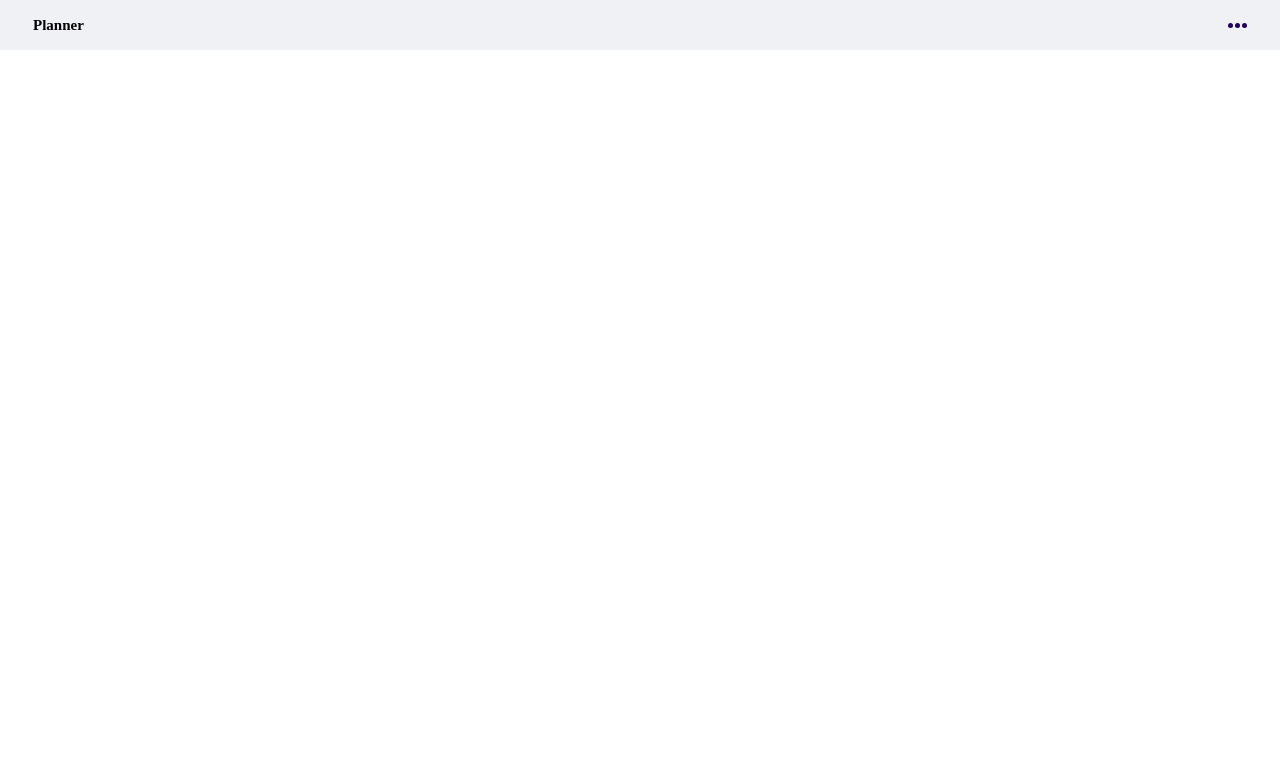
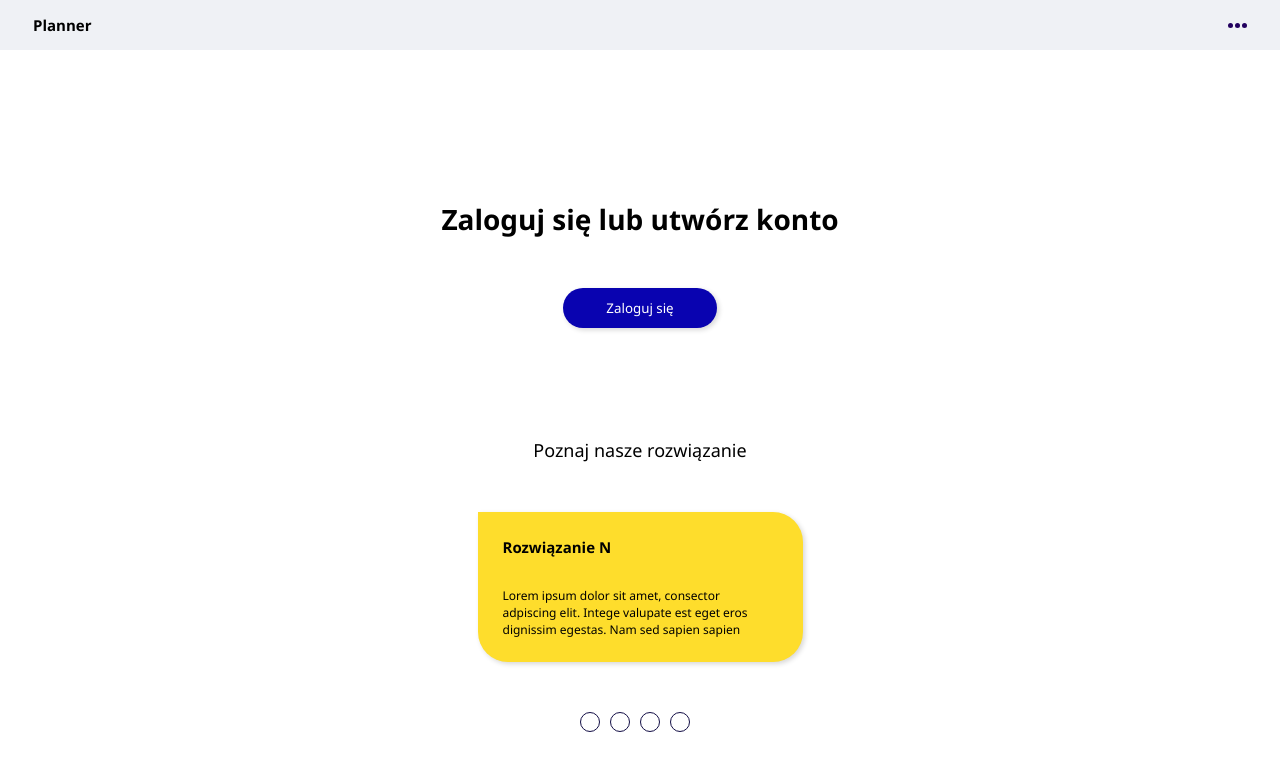
Before and after one commit to Bartlomiej95/Planner2-frontend, a React (Create React App) app: page / in a window 1280 px wide. Shown: the top 770 px of the page. Built offline with nearby package versions, Linux system fonts and the light colour scheme.

Commit message:
Added Banner section to homepage

```diff
--- a/src/components/Button/Button.ts
+++ b/src/components/Button/Button.ts
@@ -2,10 +2,11 @@ import styled from 'styled-components';
 
 
 export const PrimaryBtn = styled.button`
+    display: block;
     width: ${({ theme }) => theme.PrimaryBtn.mobileWidth};
     height: ${({ theme }) => theme.PrimaryBtn.mobileHeight};
     background-color: ${({ theme }) => theme.PrimaryBtn.buttonsPrimaryBcgColor};
-    border-radius: ${({ theme }) => theme.PrimaryBtn.buttonsBorderRadius};
+    border-radius: ${({ theme }) => theme.buttonsBorderRadius};
     color: ${({ theme }) => theme.PrimaryBtn.buttonsPrimaryColor};
     cursor: pointer;
     outline: none;
@@ -15,10 +16,11 @@ export const PrimaryBtn = styled.button`
 `;
 
 export const SecondaryBtn = styled.button`
+    display: block;
     width: ${({ theme }) => theme.SecondaryBtn.mobileWidth};
     height: ${({ theme }) => theme.SecondaryBtn.mobileHeight};
     background-color: ${({ theme }) => theme.SecondaryBtn.buttonsSecondaryBcgColor};
-    border-radius: ${({ theme }) => theme.SecondaryBtn.buttonsBorderRadius};
+    border-radius: ${({ theme }) => theme.buttonsBorderRadius};
     color: ${({ theme }) => theme.SecondaryBtn.buttonsSecondaryColor};
     cursor: pointer;
     outline: none;
--- /dev/null
+++ b/src/molecules/Card/Card.tsx
@@ -0,0 +1,34 @@
+import styled from 'styled-components';
+import { SubSubHeading } from '../../components/Heading/Heading';
+import { Paragraph } from '../../components/Paragraph/Paragraph';
+
+const WrapperBannerCard = styled.div`
+    width: 325px;
+    height: 150px;
+    background-color: #FEDD2C;
+    border-top-left-radius: 0;
+    border-bottom-left-radius: 30px;
+    border-bottom-right-radius: 30px;
+    border-top-right-radius: 30px;
+    box-shadow: 2px 2px 5px 0px rgba(0, 0, 0, 0.16);
+    margin: 50px auto;
+`;
+
+const SubSubHeadingBannerCard = styled(SubSubHeading)`
+    padding: 25px 0 30px 25px;
+`;
+
+const ParagraphBannerCard = styled(Paragraph)`
+    padding: 0 50px 25px 25px;
+`;
+
+
+
+export const BannerCardAboutPlanner = () => {
+    return(
+        <WrapperBannerCard>
+            <SubSubHeadingBannerCard>Rozwiązanie N</SubSubHeadingBannerCard>
+            <ParagraphBannerCard>Lorem ipsum dolor sit amet, consector adpiscing elit. Intege valupate est eget eros dignissim egestas. Nam sed sapien sapien</ParagraphBannerCard>
+        </WrapperBannerCard>
+    )
+}
--- /dev/null
+++ b/src/organisms/Banner/Banner.tsx
@@ -0,0 +1,53 @@
+import styled from 'styled-components';
+import { PrimaryBtn } from '../../components/Button/Button';
+import { Heading, SubHeading } from '../../components/Heading/Heading';
+import { BannerCardAboutPlanner } from '../../molecules/Card/Card';
+
+
+const Wrapper = styled.section`
+    width: 100vw;
+    min-height: 800px;
+    padding-top: 150px;
+`;
+
+const BannerLoginButton = styled(PrimaryBtn)`
+    margin: 50px auto 110px auto;
+    box-shadow: 2px 2px 5px 0px rgba(0, 0, 0, 0.16);
+    border: 0px;
+`;
+
+const CardNavigation = styled.div`
+    display: flex;
+    flex-direction: row;
+    flex-wrap: nowrap;
+    justify-content: center;
+    margin: 0 auto;
+`;
+
+const SingleNav = styled.div`
+    width: 20px;
+    height: 20px;
+    border-radius: 10px;
+    border: 1px solid #120D45;
+    background-color: white;
+    margin-right: 10px;
+`;
+
+const Banner = () => {
+    return(
+        <Wrapper>
+            <Heading> Zaloguj się lub utwórz konto </Heading>
+            <BannerLoginButton>Zaloguj się </BannerLoginButton>
+            <SubHeading>Poznaj nasze rozwiązanie</SubHeading>
+            <BannerCardAboutPlanner />
+            <CardNavigation >
+                <SingleNav />
+                <SingleNav />
+                <SingleNav />
+                <SingleNav />
+            </CardNavigation>
+        </Wrapper>
+    )
+}
+
+export default Banner;
--- a/src/theme/GlobalStyle.ts
+++ b/src/theme/GlobalStyle.ts
@@ -7,6 +7,7 @@ const GlobalStyle = createGlobalStyle`
   *{
     margin: 0;
     padding: 0;
+    font-family: 'Segoe UI', Tahoma, Geneva, Verdana, sans-serif;
   }
 `;
 
--- a/src/views/HomePage.tsx
+++ b/src/views/HomePage.tsx
@@ -1,9 +1,11 @@
+import Banner from "../organisms/Banner/Banner"
 import Header from "../organisms/Header/Header"
 
 export const HomePage = () => {
     return(
         <>
             <Header/>
+            <Banner/>
         </>
     )
 }
```
